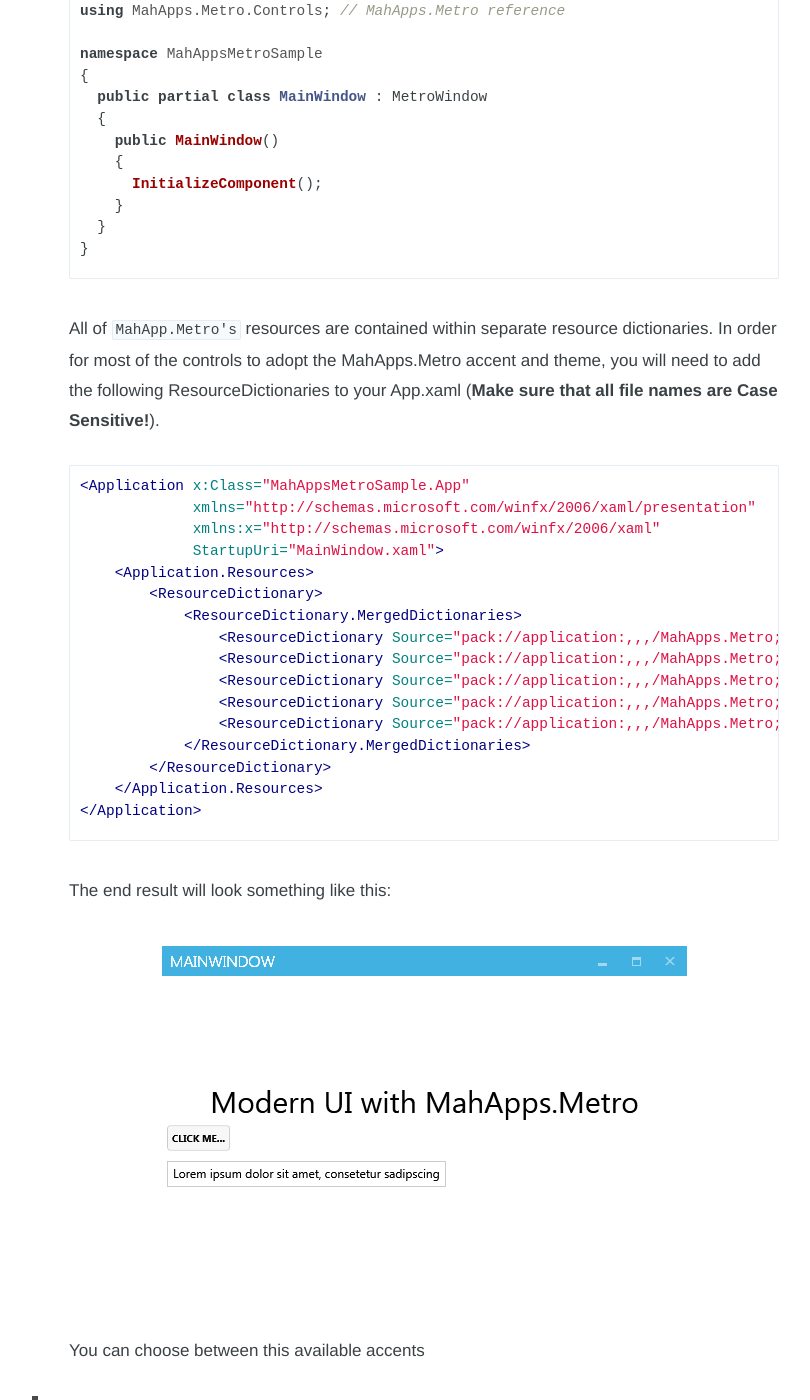
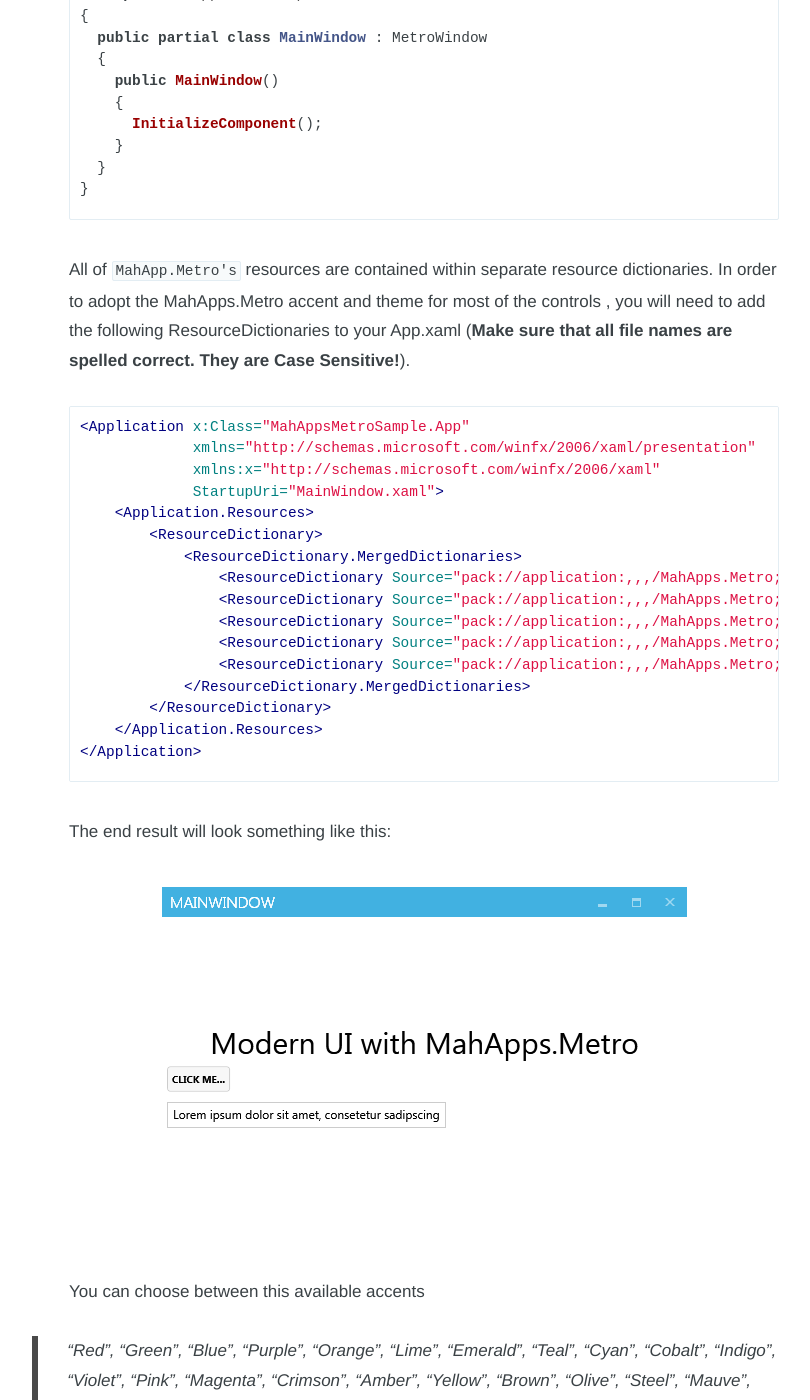
Before and after one commit to punker76/jekyll.jkarger.de, a Jekyll site: the page built from _posts/2014-11-18-modern-ui-with-mahapps-metro.markdown, in a window 1280 px wide and 1400 px high, scrolled down 3431 px. Shown: the whole window, without its empty margins (216-1026 px from the left). Built offline with Jekyll 4.4.1, drawn with Linux system fonts in a browser that asks for light colours; Markdown is read by kramdown in place of the engine named in the settings; comment, search, counter and statistics services are not loaded; some of the changed lines change nothing that is shown; some of the changed text lies outside the part shown.

Commit message:
minor language changes

````diff
--- a/_posts/2014-11-18-modern-ui-with-mahapps-metro.markdown
+++ b/_posts/2014-11-18-modern-ui-with-mahapps-metro.markdown
@@ -6,7 +6,7 @@
 categories: [modern ui,mahapps,mahapps.metro,wpf,c#]
 ---
 
-As a **MahApps.Metro** member I see always questions about
+As a **MahApps.Metro** member I'am often confronted with questions like:
 
 > How do I start with MahApps.Metro?
 
@@ -14,9 +14,8 @@
 
 > Where is the shadow around the main window?
 
-and so on.
 
-Now I can say, he, we have a nice looking [web page](http://mahapps.com) where you can look at the [quick start guide](http://mahapps.com/guides/quick-start.html), but I want to help users/developers everywhere.
+Now I could say, hey, we have a nice [web page](http://mahapps.com) where you can look at the [quick start guide](http://mahapps.com/guides/quick-start.html), but I want to help users/developers everywhere.
 
 So, this article will show you how fast it is to get a modern UI using MahApps.Metro.
 
@@ -84,7 +83,7 @@
 Successfully added 'MahApps.Metro 0.14.0.0' to MahAppsMetroSample.
 ```
 
-After installing open up `MainWindow.xaml` and put this reference attribute inside the opening `Window` tag:
+After installing, open up `MainWindow.xaml` and put this reference attribute inside the opening `Window` tag:
 
 ```xml
 xmlns:Controls="clr-namespace:MahApps.Metro.Controls;assembly=MahApps.Metro"
@@ -135,7 +134,7 @@
 }
 ```
 
-All of `MahApp.Metro's` resources are contained within separate resource dictionaries. In order for most of the controls to adopt the MahApps.Metro accent and theme, you will need to add the following ResourceDictionaries to your App.xaml (**Make sure that all file names are Case Sensitive!**).
+All of `MahApp.Metro's` resources are contained within separate resource dictionaries. In order to adopt the MahApps.Metro accent and theme for most of the controls , you will need to add the following ResourceDictionaries to your App.xaml (**Make sure that all file names are spelled correct. They are Case Sensitive!**).
 
 ```xml
 <Application x:Class="MahAppsMetroSample.App"
@@ -170,7 +169,7 @@
 
 ### Borders
 
-The `MetroWindow` has no border by default, but you can choose between 3 different ways.
+The `MetroWindow` has no border by default, but you can choose between 3 different borders.
 
 #### A normal border
 
````
